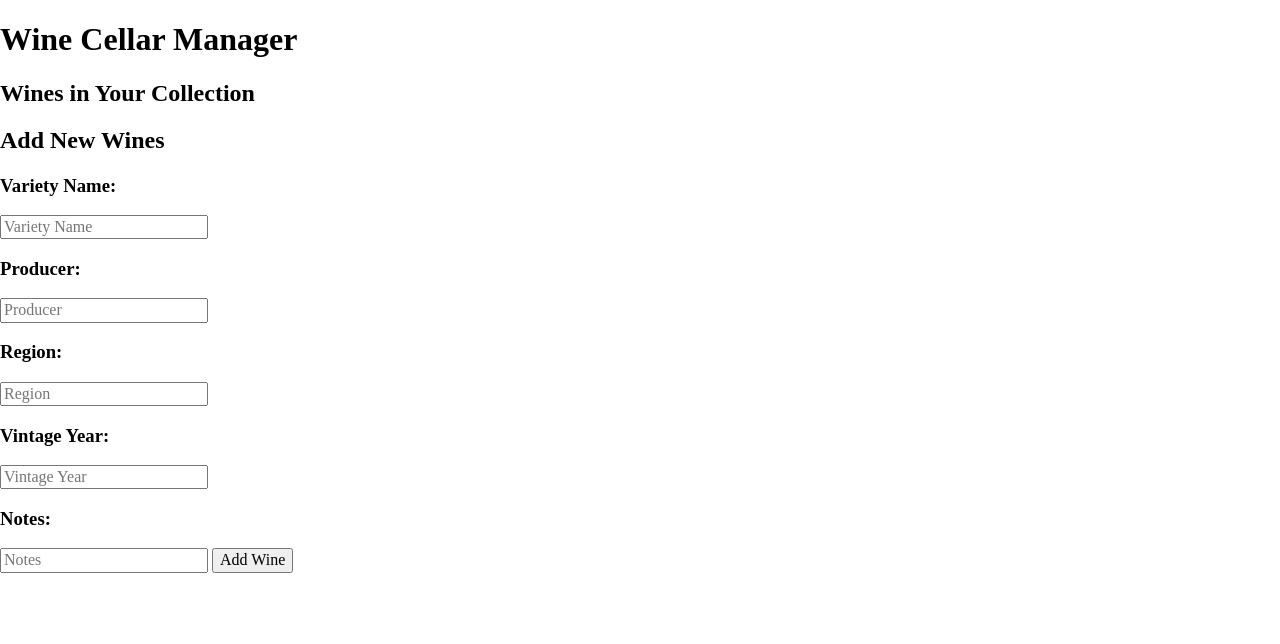
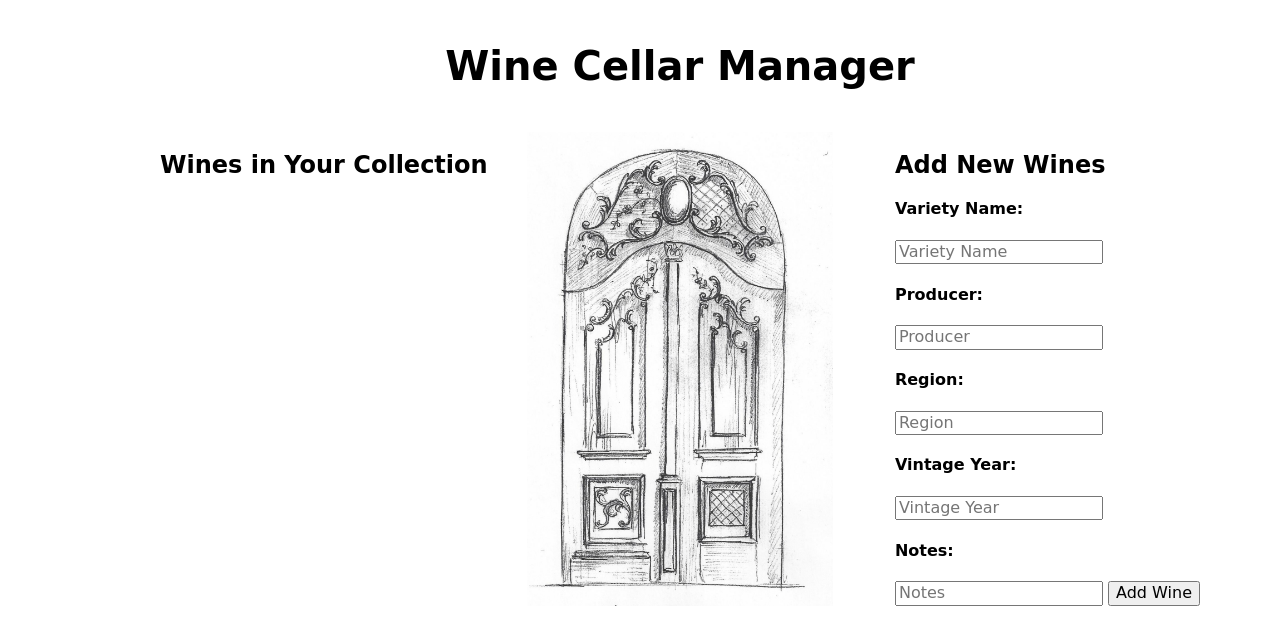
Before and after one commit to LynnAmsbury/wine-cellar-manager-v-3-front-end, a plain HTML site: page index.html in a window 1280 px wide. Drawn offline with Linux system fonts and the light colour scheme; no server answers.

Commit message:
Added basic styling, fixed a bug with the update wine functionality.

```diff
--- a/app.js
+++ b/app.js
@@ -55,50 +55,58 @@ function displayWine(wine) {
     deleteButton.textContent = "Remove Wine";
     deleteButton.addEventListener("click", ()=>deleteWine(wine.id, wineCard));
 
-    const editForm = document.createElement('form');
+    const updateButton = document.createElement("button");
+    updateButton.textContent = "Update Wine";
+    updateButton.addEventListener("click", ()=>{
+        document.querySelector(`#edit-form-${wine.id}`).classList.remove("hidden");
+    })
 
-    let editVariety = document.createElement('input');
-    editVariety.type = 'text';
-    editVariety.name = 'variety';
-    editVariety.placeholder = 'Variety Name';
+    const editForm = document.createElement("form");
+    editForm.id =`edit-form-${wine.id}`;
+    editForm.classList.add("hidden");
+
+    let editVariety = document.createElement("input");
+    editVariety.type = "text";
+    editVariety.name = "variety";
+    editVariety.placeholder = "Variety Name";
     editVariety.value = wine.variety;
 
-    let editProducer = document.createElement('input');
-    editProducer.type = 'text';
-    editProducer.name = 'producer';
-    editProducer.placeholder = 'Producer';
+    let editProducer = document.createElement("input");
+    editProducer.type = "text";
+    editProducer.name = "producer";
+    editProducer.placeholder = "Producer";
     editProducer.value = wine.producer;
 
-    let editRegion = document.createElement('input');
-    editRegion.type = 'text';
-    editRegion.name = 'region';
-    editRegion.placeholder = 'Region';
+    let editRegion = document.createElement("input");
+    editRegion.type = "text";
+    editRegion.name = "region";
+    editRegion.placeholder = "Region";
     editRegion.value = wine.region;
 
-    let editVintage = document.createElement('input');
-    editVintage.type = 'number';
-    editVintage.name = 'vintage';
-    editVintage.placeholder = 'Vintage Year';
+    let editVintage = document.createElement("input");
+    editVintage.type = "number";
+    editVintage.name = "vintage";
+    editVintage.placeholder = "Vintage Year";
     editVintage.value = wine.vintage;
 
-    let editNotes = document.createElement('input');
-    editNotes.type = 'text';
-    editNotes.name = 'notes';
-    editNotes.placeholder = 'Notes';
+    let editNotes = document.createElement("input");
+    editNotes.type = "text";
+    editNotes.name = "notes";
+    editNotes.placeholder = "Notes";
     editNotes.value = wine.notes;
 
-    const editFormSubmitButton = document.createElement('input');
-    editFormSubmitButton.type = 'submit';
-    editFormSubmitButton.value = 'Update Entry';
+    const editFormSubmitButton = document.createElement("input");
+    editFormSubmitButton.type = "submit";
+    editFormSubmitButton.value = "Update Entry";
 
-    editForm.addEventListener('submit', (event)=>{
+    editForm.addEventListener("submit", (event)=>{
         event.preventDefault();
         const editFormData = new FormData(event.target);
-        const variety = editFormData.get('variety');
-        const producer =  editFormData.get('producer');
-        const region =  editFormData.get('region');
-        const vintage = editFormData.get('vintage');
-        const notes = editFormData.get('notes');
+        const variety = editFormData.get("variety");
+        const producer =  editFormData.get("producer");
+        const region =  editFormData.get("region");
+        const vintage = editFormData.get("vintage");
+        const notes = editFormData.get("notes");
 
         const updatedWine = { variety, producer, region, vintage, notes };
 
@@ -109,11 +117,12 @@ function displayWine(wine) {
         wineNotes.textContent = notes;
 
         fetch(`${winesURL}/${wine.id}`, {
-            method: 'PATCH',
-            headers: { 'Content-Type': 'application/json' },
+            method: "PATCH",
+            headers: { "Content-Type": "application/json" },
             body: JSON.stringify(updatedWine)
         })
-
+        // console.log(event.target)
+        event.target.classList.add("hidden");
     });
 
     editForm.append(editVariety, editProducer, editRegion, editVintage, editNotes, editFormSubmitButton);
@@ -124,6 +133,7 @@ function displayWine(wine) {
     wineVintage,
     wineNotes,
     deleteButton,
+    updateButton,
     editForm
     );
     winesContainer.append(wineCard);
--- a/index.html
+++ b/index.html
@@ -12,30 +12,32 @@
             <h1 id="logo">Wine Cellar Manager</h1>
         </header>
 
-    <main>
+        <main id="image">
+
             <section id="wines-container">
                 <h2>Wines in Your Collection</h2>
             </section>
+
             <form id="create-wine-form">
                 <h2>Add New Wines</h2>
                 <label for="variety">
-          <h3>Variety Name:</h3>
+                    <h4>Variety Name:</h4>
                 </label>
                 <input type="text" name="variety" placeholder="Variety Name" />
                 <label for="Producer">
-          <h3>Producer:</h3>
+                    <h4>Producer:</h4>
                 </label>
                 <input type="text" name="producer" placeholder="Producer" />
                 <label id="Region">
-          <h3>Region:</h3>
+                    <h4>Region:</h4>
                 </label>
                 <input type="text" name="region" placeholder="Region" />
                 <label id="vintage">
-          <h3>Vintage Year:</h3>
+                    <h4>Vintage Year:</h4>
                 </label>
                 <input type="number" name="vintage" placeholder="Vintage Year" />
                 <label id="notes">
-          <h3>Notes:</h3>
+                    <h4>Notes:</h4>
                 </label>
                 <input type="text" name="notes" placeholder="Notes" />
                 <input type="submit" value="Add Wine" />
--- a/style.css
+++ b/style.css
@@ -350,4 +350,43 @@
 
 /* End Normalize */
 
+/********************************************************************************/
+
 /* Project CSS */
+
+* {
+    box-sizing: border-box;
+}
+
+body {
+    font-family: 'Fondamento', cursive;
+    padding: 0 5rem 0 10rem;
+}
+
+header {
+    display: flex;
+    justify-content: center;
+    padding: 1rem;
+}
+
+h1 {
+    font-size: 2.5rem;
+    font-weight: 700;
+}
+
+main {
+    display: flex;
+    flex-direction: row;
+    justify-content: space-between;
+}
+
+#image {
+    background-image: url("./assets/drawing_wine_cellar_doors.jpg");
+    background-position: center;
+    background-repeat: no-repeat;
+    background-size: contain;
+}
+
+.hidden {
+    display: none;
+}
```
Lines whose indentation alone changed are shown as unchanged.
